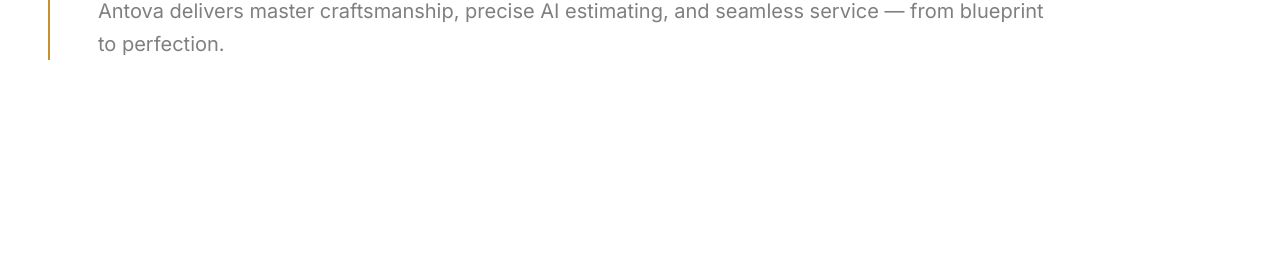
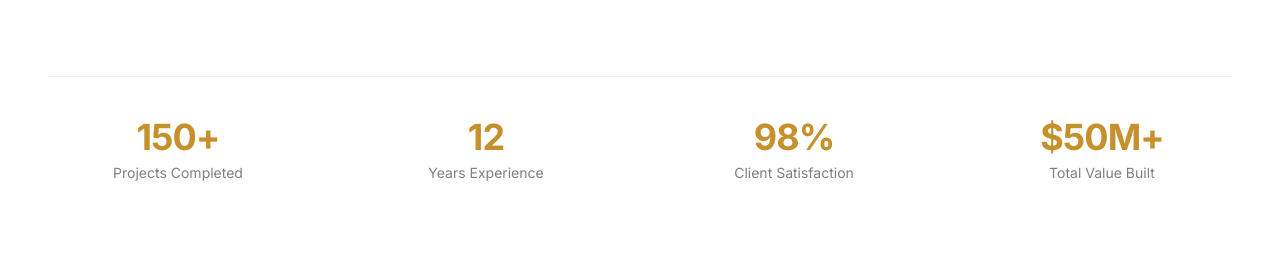
Before and after one commit to danjpm1/test6, a Next.js app: page / in a window 1280 px wide. Shown: the part 2025-2298 px from the top of the page. Built offline with nearby package versions, Linux system fonts and the light colour scheme.

Commit message:
Update page.tsx

```diff
--- a/app/page.tsx
+++ b/app/page.tsx
@@ -681,7 +681,7 @@
       </section>
 
       <section className="py-20 lg:py-28 bg-white">
-        <div className="px-4 lg:px-8 xl:px-12 w-full max-w-[1800px] mx-auto mb-32 lg:mb-40">
+        <div className="px-4 lg:px-8 xl:px-12 w-full max-w-[1800px] mx-auto mb-20 lg:mb-24">
           <div className="relative flex flex-col sm:flex-row sm:items-stretch gap-6 mb-16 bg-[#f4f4f5] border border-black/[0.06] rounded-2xl overflow-hidden shadow-sm">
             {/* Gold accent line at top */}
             <div className="absolute top-0 left-0 right-0 h-[2px] bg-gradient-to-r from-[#c6912c] via-[#c6912c]/60 to-transparent" />
@@ -743,6 +743,28 @@
             <p className="text-lg md:text-xl text-black/50 mt-8 leading-relaxed">
               Antova delivers master craftsmanship, precise AI estimating, and seamless service — from blueprint to perfection.
             </p>
+          </div>
+        </div>
+
+        {/* Stats trust bar */}
+        <div className="px-4 lg:px-8 xl:px-12 w-full max-w-[1800px] mx-auto mt-16 lg:mt-20">
+          <div className="grid grid-cols-2 md:grid-cols-4 gap-8 lg:gap-12 py-10 border-t border-black/[0.06]">
+            <div className="text-center">
+              <p className="text-[#c6912c] text-3xl lg:text-4xl font-bold tracking-tight">150+</p>
+              <p className="text-black/50 text-sm mt-1.5">Projects Completed</p>
+            </div>
+            <div className="text-center">
+              <p className="text-[#c6912c] text-3xl lg:text-4xl font-bold tracking-tight">12</p>
+              <p className="text-black/50 text-sm mt-1.5">Years Experience</p>
+            </div>
+            <div className="text-center">
+              <p className="text-[#c6912c] text-3xl lg:text-4xl font-bold tracking-tight">98%</p>
+              <p className="text-black/50 text-sm mt-1.5">Client Satisfaction</p>
+            </div>
+            <div className="text-center">
+              <p className="text-[#c6912c] text-3xl lg:text-4xl font-bold tracking-tight">$50M+</p>
+              <p className="text-black/50 text-sm mt-1.5">Total Value Built</p>
+            </div>
           </div>
         </div>
       </section>
```
